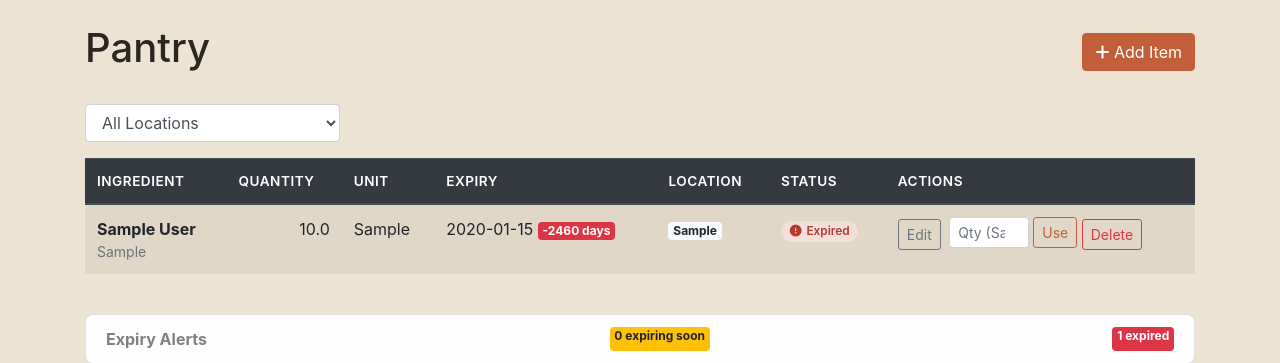
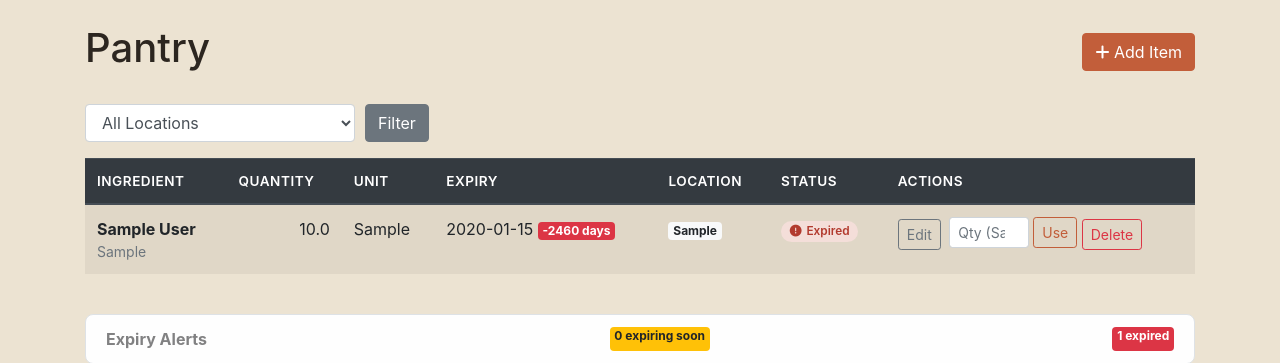
Before and after one commit to Deejpotter/groceries-spend-visualiser, a Flask app: page /pantry in a window 1280 px wide. Shown: the part 82-445 px from the top of the page. Run offline with Flask 3, Linux system fonts and the light colour scheme; the visitor is signed in with stand-in values (Sample User, id 1); tables that the repository leaves empty hold one stand-in row (values such as "Sample post"); some libraries are stand-ins or nearby versions.

Commit message:
fix: no-JS fallbacks for ticking and pantry filter (A6)
- Tick rows gain a noscript Save button posting the same toggle form

- Pantry location filter is a plain GET form (onchange kept as enhancement)

- 2 new tests

```diff
--- a/static/js/app.js
+++ b/static/js/app.js
@@ -8,7 +8,7 @@ document.addEventListener('DOMContentLoaded', function () {
     }, 5000);
 
     // Shopping list: tick items in place so the page (and your scroll position) doesn't reload.
-    // Without JS the checkbox still sits in a normal POST form with a CSRF token.
+    // Without JS each row has a Save button (noscript) submitting the same POST form.
     document.querySelectorAll('.js-toggle-form').forEach(function (form) {
         var box = form.querySelector('input[type=checkbox]');
         box.addEventListener('change', function () {
--- a/templates/pantry/list.html
+++ b/templates/pantry/list.html
@@ -12,9 +12,9 @@
 </div>
 
 {% if items %}
-<div class="row mb-3">
+<form method="get" action="{{ url_for('pantry.pantry_list') }}" class="form-row mb-3">
     <div class="col-md-3">
-        <select class="form-control" id="locationFilter" onchange="filterPantry()" aria-label="Filter by location">
+        <select class="form-control" id="locationFilter" name="location" onchange="filterPantry()" aria-label="Filter by location">
             <option value="">All Locations</option>
             <option value="pantry" {% if request.args.get('location') == 'pantry' %}selected{% endif %}>Pantry</option>
             <option value="fridge" {% if request.args.get('location') == 'fridge' %}selected{% endif %}>Fridge</option>
@@ -22,7 +22,8 @@
             <option value="other" {% if request.args.get('location') == 'other' %}selected{% endif %}>Other</option>
         </select>
     </div>
-</div>
+    <div class="col-auto"><button class="btn btn-secondary" type="submit">Filter</button></div>
+</form>
 
 <div class="table-responsive">
 <table class="table table-striped table-hover">
--- a/templates/shopping_lists/view.html
+++ b/templates/shopping_lists/view.html
@@ -108,6 +108,7 @@
                 {{ csrf() }}
                 <input type="checkbox" class="big-check" {% if item.checked %}checked{% endif %}
                        aria-label="Mark {{ item|label }} as bought">
+                <noscript><button type="submit" class="btn btn-sm btn-outline-secondary ml-1">Save</button></noscript>
             </form>
             <div class="flex-grow-1">
                 <span class="item-name">{{ item.quantity|amount(item.unit) }} {{ item|label }}</span>
```
Also changed, not shown: tests/test_integration.py (+28 -0 lines).
